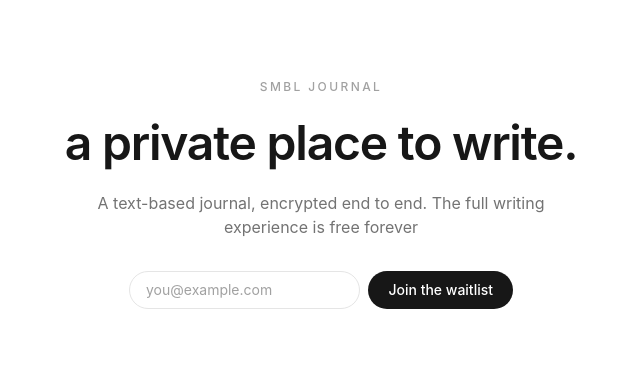
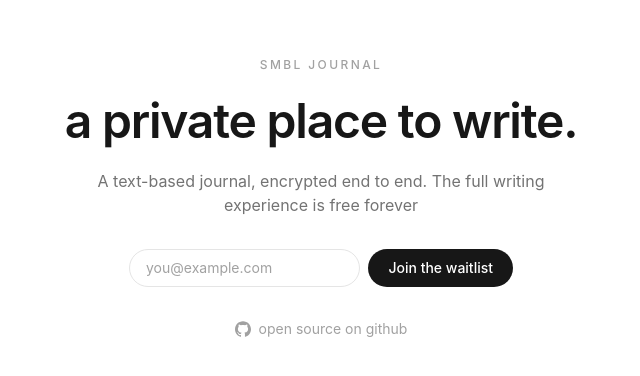
Before and after one commit to MrSheerluck/smbl-journal, a SvelteKit app in the folder apps/web/: page / in a window 1280 px wide. Shown: the part 202-578 px from the top of the page, without its empty margins (319-959 px from the left). Built offline with nearby package versions, Linux system fonts and the light colour scheme.

Commit message:
add github link to landing page

```diff
--- a/apps/web/src/routes/+page.svelte
+++ b/apps/web/src/routes/+page.svelte
@@ -87,4 +87,17 @@
 			{/if}
 		</p>
 	</form>
+	<a
+		href="https://github.com/MrSheerluck/smbl-journal"
+		target="_blank"
+		rel="noopener"
+		class="flex items-center gap-2 text-sm text-neutral-400 transition hover:text-neutral-900"
+	>
+		<svg viewBox="0 0 24 24" aria-hidden="true" class="h-4 w-4 fill-current">
+			<path d="M12 .297c-6.63 0-12 5.373-12 12 0 5.303 3.438 9.8 8.205 11.385.6.113.82-.258.82-.577 0-.285-.01-1.04-.015-2.04-3.338.724-4.042-1.61-4.042-1.61C4.422 18.07 3.633 17.7 3.633 17.7c-1.087-.744.084-.729.084-.729 1.205.084 1.838 1.236 1.838 1.236 1.07 1.835 2.809 1.305 3.495.998.108-.776.417-1.305.76-1.605-2.665-.3-5.466-1.332-5.466-5.93 0-1.31.465-2.38 1.235-3.22-.135-.303-.54-1.523.105-3.176 0 0 1.005-.322 3.3 1.23.96-.267 1.98-.399 3-.405 1.02.006 2.04.138 3 .405 2.28-1.552 3.285-1.23 3.285-1.23.645 1.653.24 2.873.12 3.176.765.84 1.23 1.91 1.23 3.22 0 4.61-2.805 5.625-5.475 5.92.42.36.81 1.096.81 2.22 0 1.606-.015 2.896-.015 3.286 0 .315.21.69.825.57C20.565 22.092 24 17.592 24 12.297c0-6.627-5.373-12-12-12" />
+		</svg>
+		open source on github
+	</a>
+
+
 </main>
```
